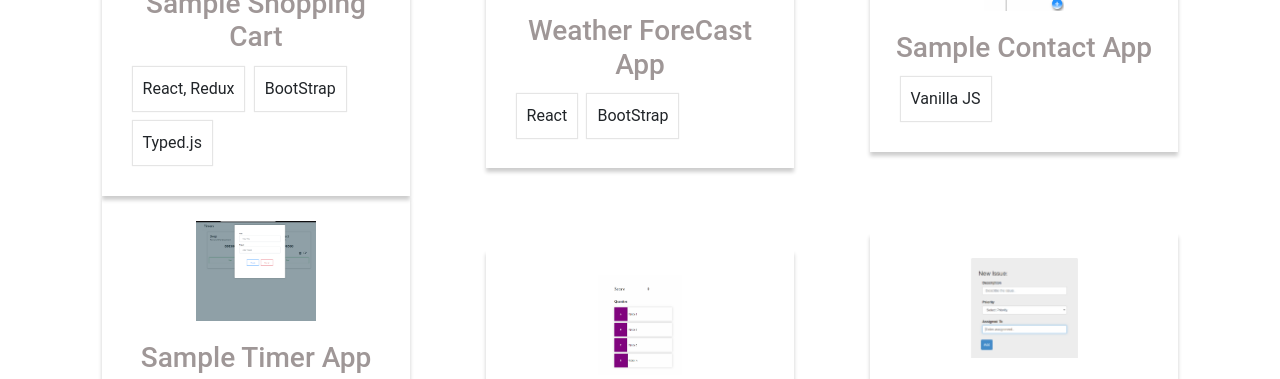
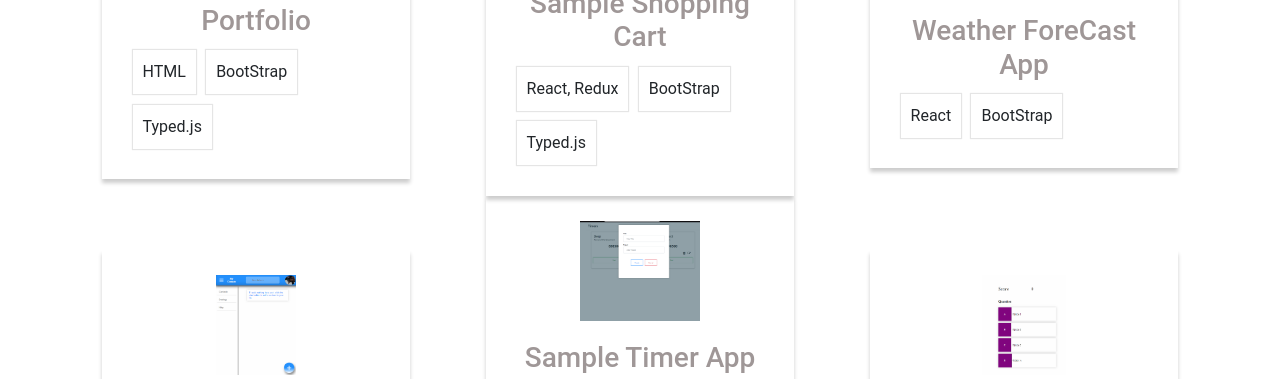
Before and after one commit to Thea10/Thea10.github.io, a plain HTML site: page index.html in a window 1280 px wide. Shown: the part 932-1311 px from the top of the page. Drawn offline with nearby package versions, Linux system fonts and the light colour scheme.

Commit message:
add portfolio link

```diff
--- a/index.html
+++ b/index.html
@@ -33,6 +33,9 @@
     <div class=" mt-5">
             <h2 style="text-align: center"> Side "Projects" </h2>
             <div class = "Projects" id="project">
+                <div> <img src="img/logo.PNG" alt="cart" height="100" /> <h3>  <a href="https://thea10.github.io" target="_blank" > Portfolio </a> </h3>
+                <span> HTML</span>  <span> BootStrap</span>  <span> Typed.js</span>
+                </div>
                 <div> <img src="img/cart.PNG" alt="cart" height="100" /> <h3>  <a href="https://github.com/Thea10/cart" target="_blank" > Sample Shopping Cart </a> </h3>
                 <span> React, Redux</span>  <span> BootStrap</span>  <span> Typed.js</span>
                 </div>
```
